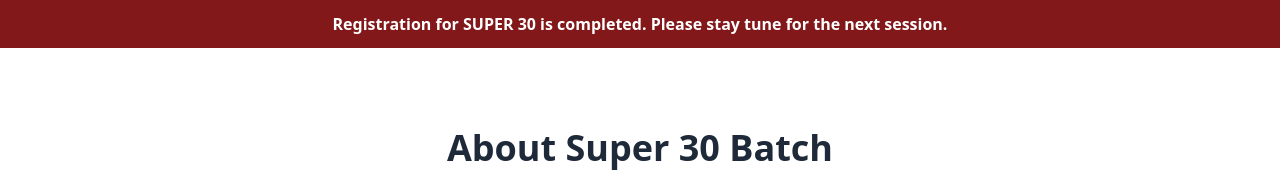
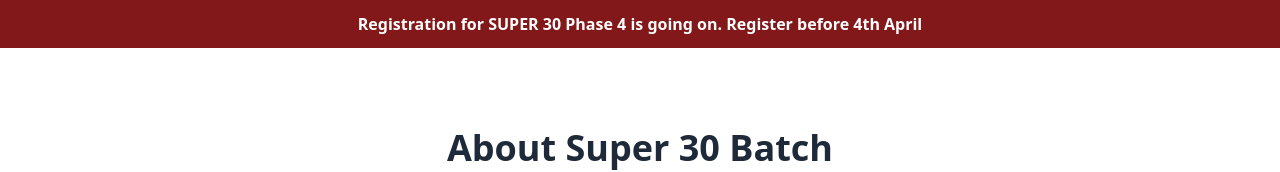
Before and after one commit to DOCTOR29/spm-nextjs, a Next.js app: page /super-30-lp in a window 1280 px wide. Shown: the top 172 px of the page. Built offline with nearby package versions, Linux system fonts and the light colour scheme.

Commit message:
Registration for SUPER 30 Phase 4 is going on. Register before 4th April.

```diff
--- a/app/super-30-lp/page.tsx
+++ b/app/super-30-lp/page.tsx
@@ -81,7 +81,7 @@ function Page() {
 
       {/* Introduction Section */}
       <section id="about" className="py-16 bg-white">
-        <NewsTicker speed={100} news={['Registration for SUPER 30 is completed. Please stay tune for the next session.']}/>
+        <NewsTicker speed={100} news={['Registration for SUPER 30 Phase 4 is going on. Register before 4th April']}/>
         <div className="container mx-auto px-4">
           <h2 className="text-3xl md:text-4xl font-bold text-center mb-12 text-gray-800">About Super 30 Batch</h2>
           <div className="max-w-4xl mx-auto">
```
